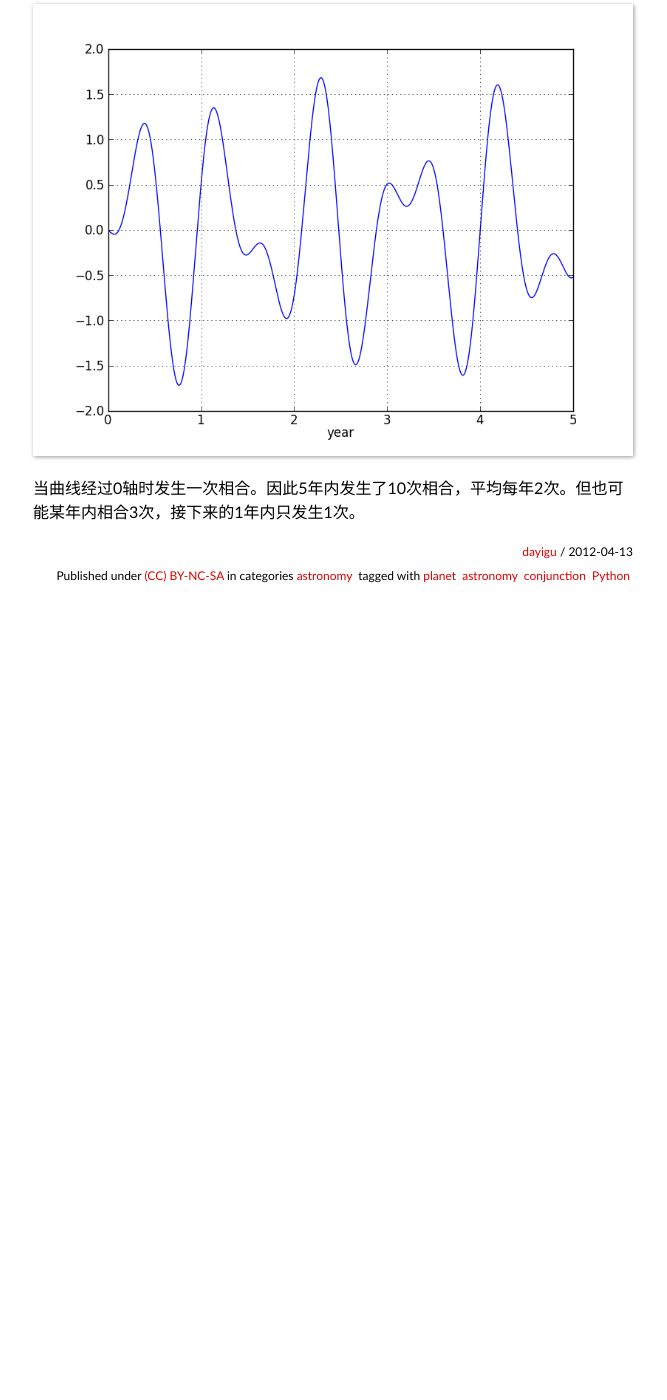
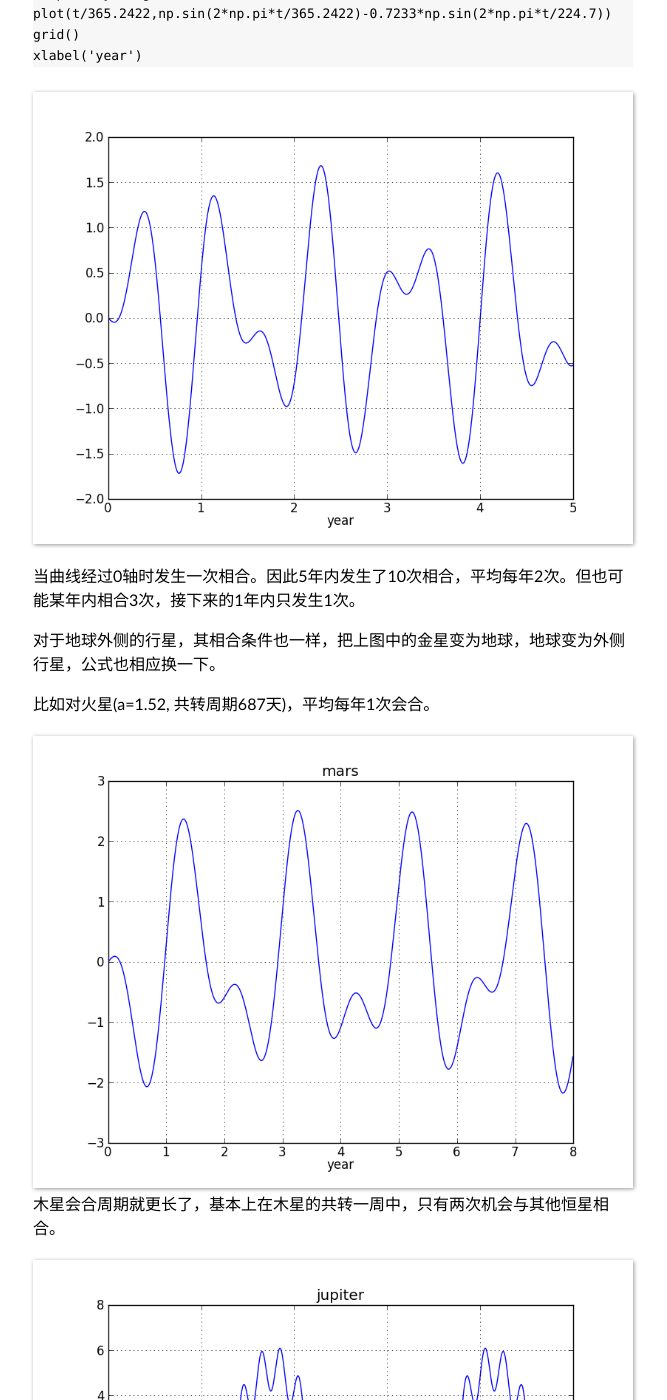
Before and after one commit to Mddct/dayigu.github.com, a Jekyll site: the page built from _posts/2012-04-13-planet-in-conjunction-with-star.md, in a window 1280 px wide and 1400 px high, scrolled down 975 px. Shown: the whole window, without its empty margins (307-974 px from the left). Built offline with Jekyll 4.4.1, drawn with Linux system fonts in a browser that asks for light colours; some web fonts are replaced; Markdown is read by kramdown in place of the engine named in the settings; comment, search, counter and statistics services are not loaded; before the commit the page ends 1591 px from its top, so only the background shows below that; some of the changed text lies outside the part shown.

Commit message:
new post

```diff
--- a/_posts/2012-04-13-planet-in-conjunction-with-star.md
+++ b/_posts/2012-04-13-planet-in-conjunction-with-star.md
@@ -4,6 +4,8 @@
 categories: [astronomy]
 tags: [planet, astronomy, conjunction, Python]
 ---
+
+行星与恒星相合是指从地球看过去，行星与该恒星在同一个方位，比如金星与昴星团相合。当然相合的条件首先是恒星位于太阳系行星运行的轨道平面上。那么某行星与某恒星相合的周期是多少呢?
 
 假设行星的轨道都为圆，且与地球轨道在同一平面上. 行星与恒星相合的条件(O为太阳，e是地球，v是行星，以金星为例，S是恒星的方向):
 
@@ -24,3 +26,13 @@
 ![金星与恒星的会合](/images/venus_conjunction.png)
 
 当曲线经过0轴时发生一次相合。因此5年内发生了10次相合，平均每年2次。但也可能某年内相合3次，接下来的1年内只发生1次。
+
+对于地球外侧的行星，其相合条件也一样，把上图中的金星变为地球，地球变为外侧行星，公式也相应换一下。
+
+比如对火星(a=1.52, 共转周期687天)，平均每年1次会合。
+
+![火星与恒星的会合](/images/mars_conjunction.png)
+木星会合周期就更长了，基本上在木星的共转一周中，只有两次机会与其他恒星相合。
+
+![木星与恒星的会合](/images/jupiter_conjunction.png)
+更外层行星与恒星的会合规律与木星相同，都是在共转一周中发生两次。
```
Also changed, not shown: _posts/.#2012-04-13-planet-in-conjunction-with-star.md (deleted, +0 -1 lines), _posts/2012-04-12-test.md (deleted, +0 -10 lines), images/jupiter_conjunction.png (added), images/mars_conjunction.png (added), 2 other files.
